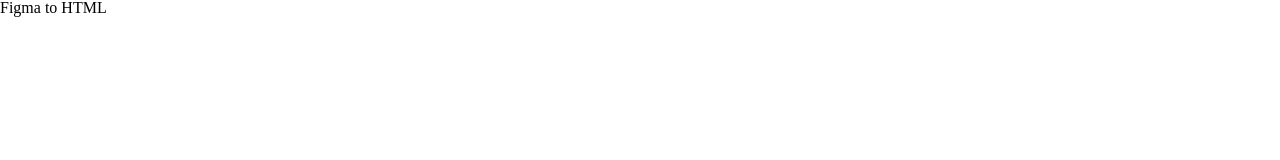
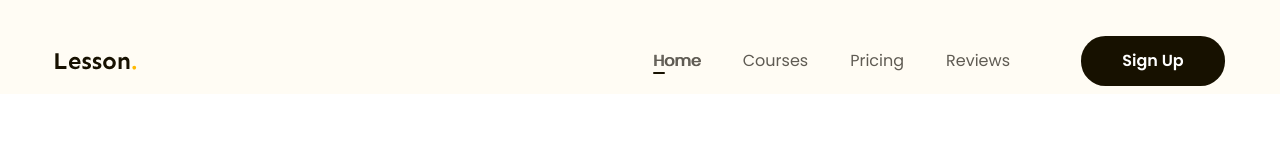
Before and after one commit to tranhotrieu/figma_to_html, a plain HTML site: page index.html in a window 1280 px wide. Drawn offline with Linux system fonts and the light colour scheme.

Commit message:
Phan3: Header

```diff
--- a/assets/css/style.css
+++ b/assets/css/style.css
@@ -1,9 +1,82 @@
-*{
-    box-sizing: border-box;
+* {
+  box-sizing: border-box;
 }
-html{
-    font-size: 62.5%;
+html {
+  font-size: 62.5%;
 }
-body{
-    font-size: 1.6rem;
+body {
+  font-size: 1.6rem;
+  font-family: "Poppins", sans-serif;
 }
+h2 {
+  font-family: "Sen", sans-serif;
+}
+/* Dung chung cho ca trang web */
+a {
+  text-decoration: none;
+}
+.maincontent {
+  width: 1170px;
+  max-width: calc(100% - 48px);
+  margin-left: auto;
+  margin-right: auto;
+}
+.btn {
+  display: inline-block;
+  padding: 0 16px;
+  line-height: 5rem;
+  min-width: 118px;
+  text-align: center;
+  font-size: 1.6rem;
+  font-weight: 600;
+  color: #ffffff;
+  border-radius: 24.5px;
+  background-color: #171100;
+}
+/* Header */
+
+.header{
+    background-color: #FFFCF4;
+    position: sticky;
+    top: -28px;
+}
+.header .bodyheader {
+  display: flex;
+  align-items: center;
+  padding: 36px 0 8px;
+
+}
+.nav ul {
+  display: flex;
+}
+.nav {
+  margin-left: auto;
+}
+.nav a {
+  font-size: 1.6rem;
+  color: #5f5b53;
+  padding: 8px 21px;
+  position: relative;
+}
+.nav li.active,
+.nav a:hover {
+  text-shadow: 1px 0 0 currentColor;
+  color: #171100;
+}
+.nav li.active a::after {
+  display: block;
+  position: absolute;
+  bottom: 6px;
+  content: "";
+  width: 12px;
+  height: 2px;
+  left: 21px;
+  border-radius: 1px;
+  background-color: #171100;
+}
+.header .btn-sign-up{
+    min-width: 144px;
+}
+.header .action{
+    margin-left: 50px;
+}
--- a/index.html
+++ b/index.html
@@ -5,11 +5,38 @@
     <meta name="viewport" content="width=device-width, initial-scale=1.0" />
     <!-- Reset css -->
     <link rel="stylesheet" href="./assets/css/reset.css" />
+    <!-- Font -->
+    <link rel="preconnect" href="https://fonts.googleapis.com" />
+    <link rel="preconnect" href="https://fonts.gstatic.com" crossorigin />
+    <link
+      href="https://fonts.googleapis.com/css2?family=Poppins:ital,wght@0,100;0,200;0,300;0,400;0,500;0,600;0,700;0,800;0,900;1,100;1,200;1,300;1,400;1,500;1,600;1,700;1,800;1,900&family=Sen:wght@400..800&display=swap"
+      rel="stylesheet"
+    />
+
     <!-- Style css -->
-    <link rel="stylesheet" href="./assets/css/style.css">
+    <link rel="stylesheet" href="./assets/css/style.css" />
     <title>Figma to HTML</title>
   </head>
   <body>
-    <h1>Figma to HTML</h1>
+    <header class="header fixed">
+      <div class="maincontent">
+        <div class="bodyheader">
+          <!-- logo -->
+          <img src="./assets/img/Lesson..svg" alt="lesson" class="logo">
+          <!-- navigation -->
+          <nav class="nav">
+            <ul>
+              <li class="active"><a href="!#">Home</a></li>
+              <li><a href="!#">Courses</a></li>
+              <li><a href="!#">Pricing</a></li>
+              <li><a href="!#">Reviews</a></li>
+            </ul>
+          </nav>
+          <!-- btn action -->
+          <div class="action"><a href="!#" class=" btn btn-sign-up">Sign Up</a></div>
+        </div>
+      </div>
+    </header>
+
   </body>
 </html>
```
Also changed, not shown: assets/img/Lesson..svg (added).
